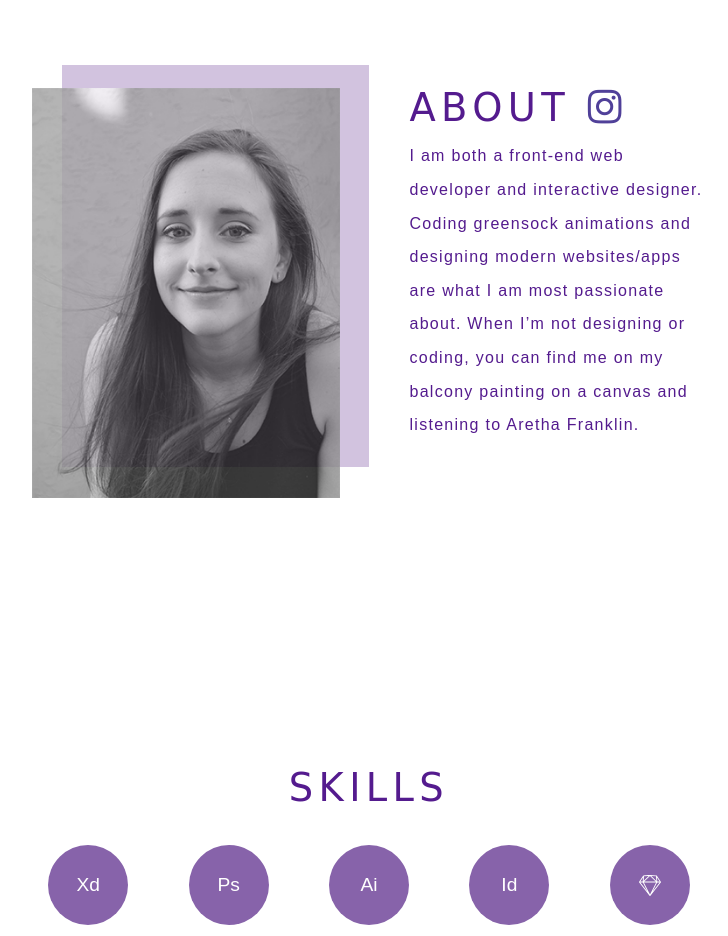
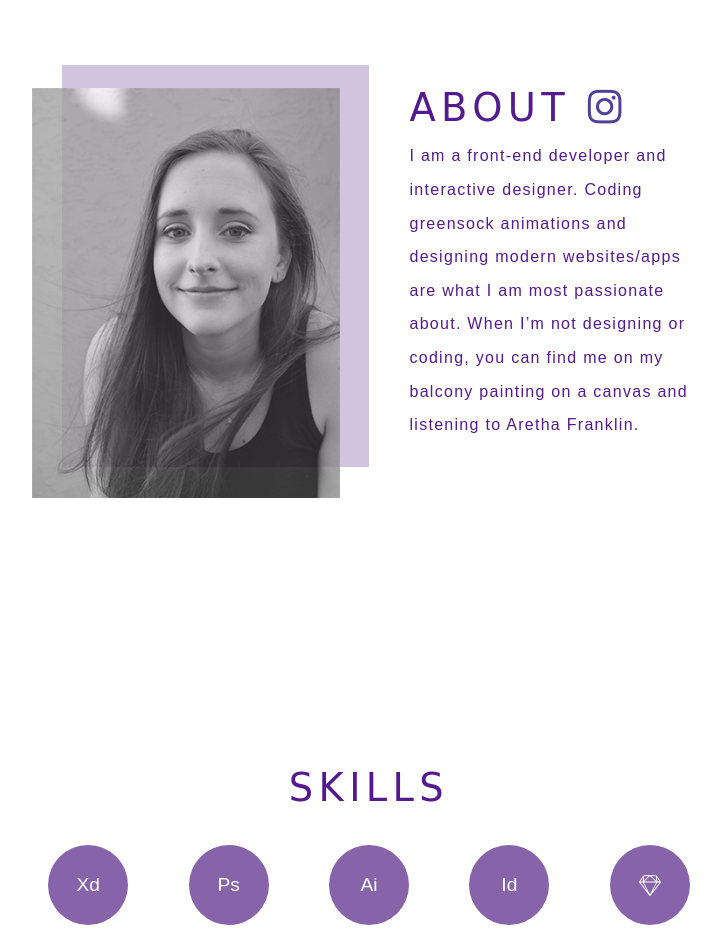
Before and after one commit to erinkahn/erin-kahn.com-2019, a website: page index.html in a window 1280 px wide. Shown: the part 2440-3376 px from the top of the page, without its empty margins (271-999 px from the left). Drawn offline with nearby package versions, Linux system fonts and the light colour scheme; a web font is replaced by a local one.

Commit message:
edited bio

```diff
--- a/index.html
+++ b/index.html
@@ -132,7 +132,7 @@
 			<div class="selfie-bkg"></div>
 			<div class="aboutText">
 				<h2>About <a href="https://www.instagram.com/erinnkahn/" target="_blank"><em class="fab fa-instagram"></em></a></h2>
-				<p>I am both a front-end web developer and interactive designer. Coding greensock animations and designing modern websites/apps are what I am most passionate about. When I’m not designing or coding, you can find me on my balcony painting on a canvas and listening to Aretha Franklin.</p>
+				<p>I am a front-end developer and interactive designer. Coding greensock animations and designing modern websites/apps are what I am most passionate about. When I’m not designing or coding, you can find me on my balcony painting on a canvas and listening to Aretha Franklin.</p>
 			</div>
 		</section>
 
```
